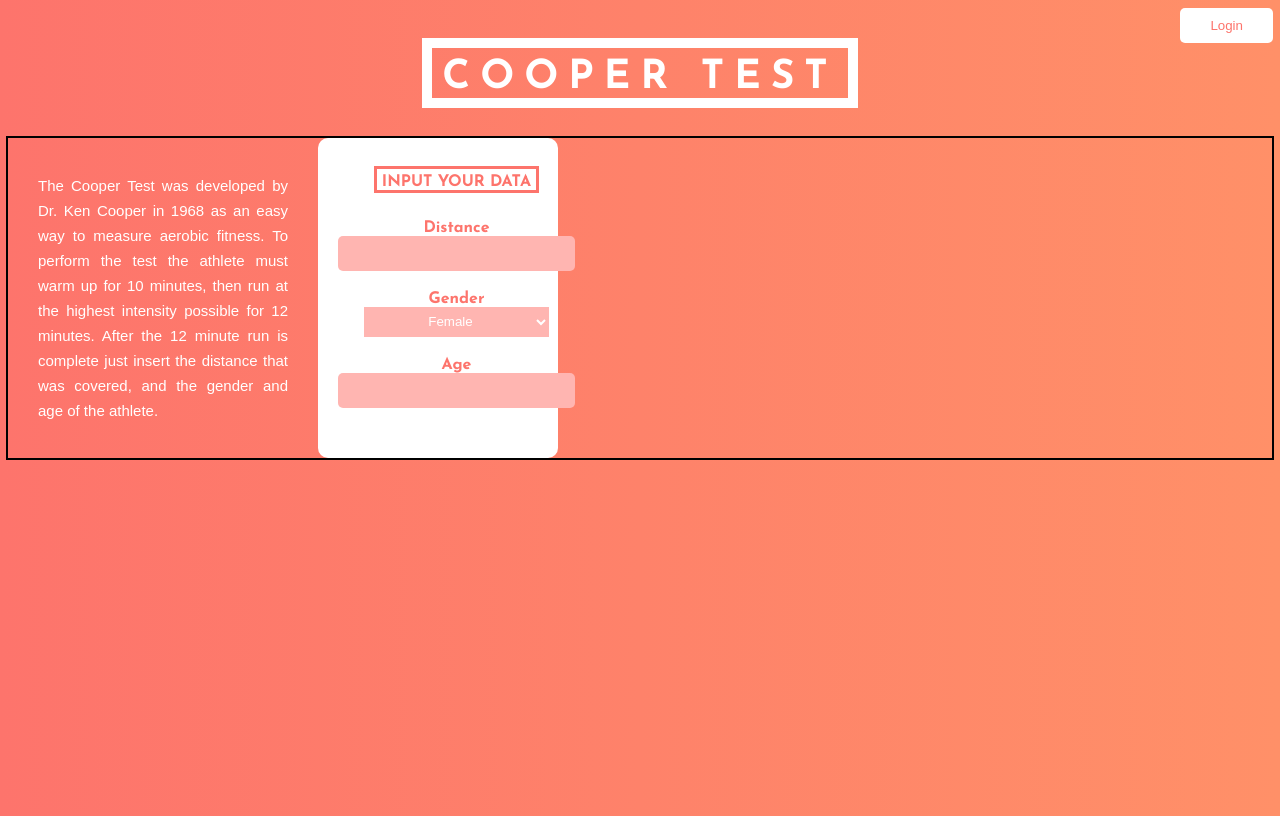
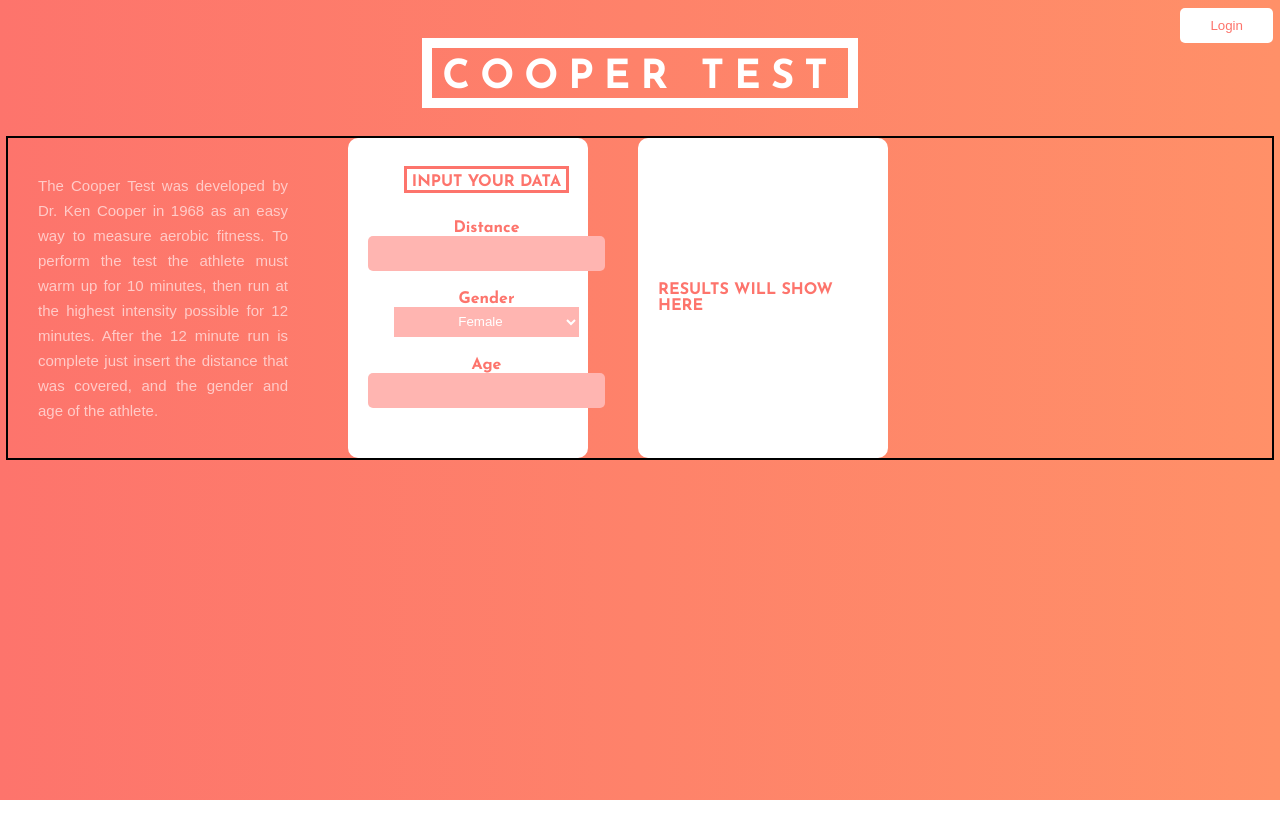
Before and after one commit to pedbr/cooper_client, a React (Create React App) app: page / in a window 1280 px wide. Built offline with nearby package versions, Linux system fonts and the light colour scheme.

Commit message:
adding styling to display result div

```diff
--- a/src/App.css
+++ b/src/App.css
@@ -1,5 +1,5 @@
 body {
-  height: 100vh;
+  height: 98vh;
   background: #fd746c;
   background: -webkit-linear-gradient(to right, #fd746c, #ff9068);
   background: linear-gradient(to right, #fd746c, #ff9068);
@@ -119,11 +119,12 @@ body {
   flex-direction: column;
   justify-content: center;
   align-items: center;
+  margin-right: 30px;
   padding: 30px;
   width: 250px;
   font-family: sans-serif;
   font-weight: 100;
-  color: white;
+  color: #ffcbc8;
   font-size: 15px;
   text-align: justify;
   line-height: 25px;
@@ -190,3 +191,32 @@ body {
   padding-right: 5px;
   padding-left: 5px;
 }
+
+/* DISPLAY RESULTS */
+
+.display-result-div {
+  display: flex;
+  flex-wrap: wrap;
+  flex-direction: column;
+  justify-content: center;
+  align-items: center;
+  background: white;
+  margin-left:50px;
+  border-radius: 10px;
+  width: 250px;
+}
+
+.results-box {
+  display: flex;
+  flex-wrap: wrap;
+  flex-direction: column;
+  justify-content: center;
+  align-items: center;
+  color: #fd746c;
+  font-family: 'Josefin Sans', sans-serif;
+  padding: 20px
+}
+
+.results-placeholder {
+
+}
--- a/src/App.js
+++ b/src/App.js
@@ -138,7 +138,7 @@ class App extends Component {
           <div>
             <InputFields inputChangeHandler={this.onChange.bind(this)} />
           </div>
-          <div>
+          <div className="display-result-div">
             <DisplayCooperResult
               distance={this.state.distance}
               gender={this.state.gender}
--- a/src/Components/DisplayCooperResult.js
+++ b/src/Components/DisplayCooperResult.js
@@ -1,6 +1,7 @@
 import React, { Component } from "react";
 import CooperCalculator from "../Modules/CooperCalculator";
 import { saveData } from '../Modules/PerformanceData';
+import "../App.css";
 
 class DisplayCooperResult extends Component {
   calculate() {
@@ -49,16 +50,23 @@ class DisplayCooperResult extends Component {
     if (this.props.age !== "" && this.props.distance !== "") {
       results = (
         <>
-          <p>
-            {this.props.age} y/o {this.props.gender} running{" "}
-            {this.props.distance} meters.
-          </p>
+          <div>
+            <div>
+              {this.props.age} years old {this.props.gender}
+            </div>
+            <div>running {this.props.distance} meters.</div>
+          </div>
           <p>Result: {this.calculate()}</p>
           {saveButton}
         </>
       );
     }
-    return <div>{results}</div>;
+    if (this.props.age === "" && this.props.distance === "") {
+      results = (
+          <div className="results-placeholder">RESULTS WILL SHOW HERE</div>
+      );
+    }
+    return <div className="results-box">{results}</div>;
   }
 }
 
```
